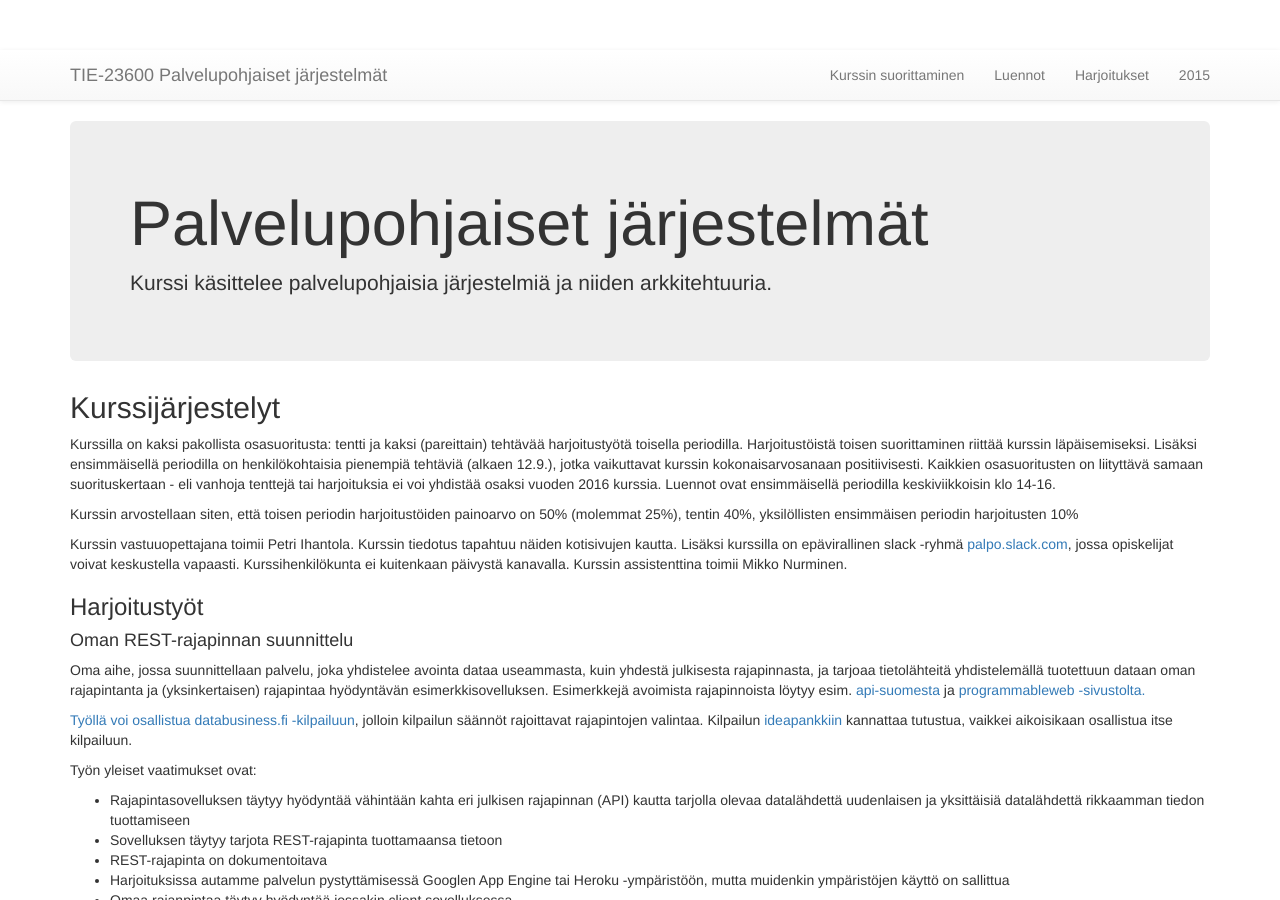
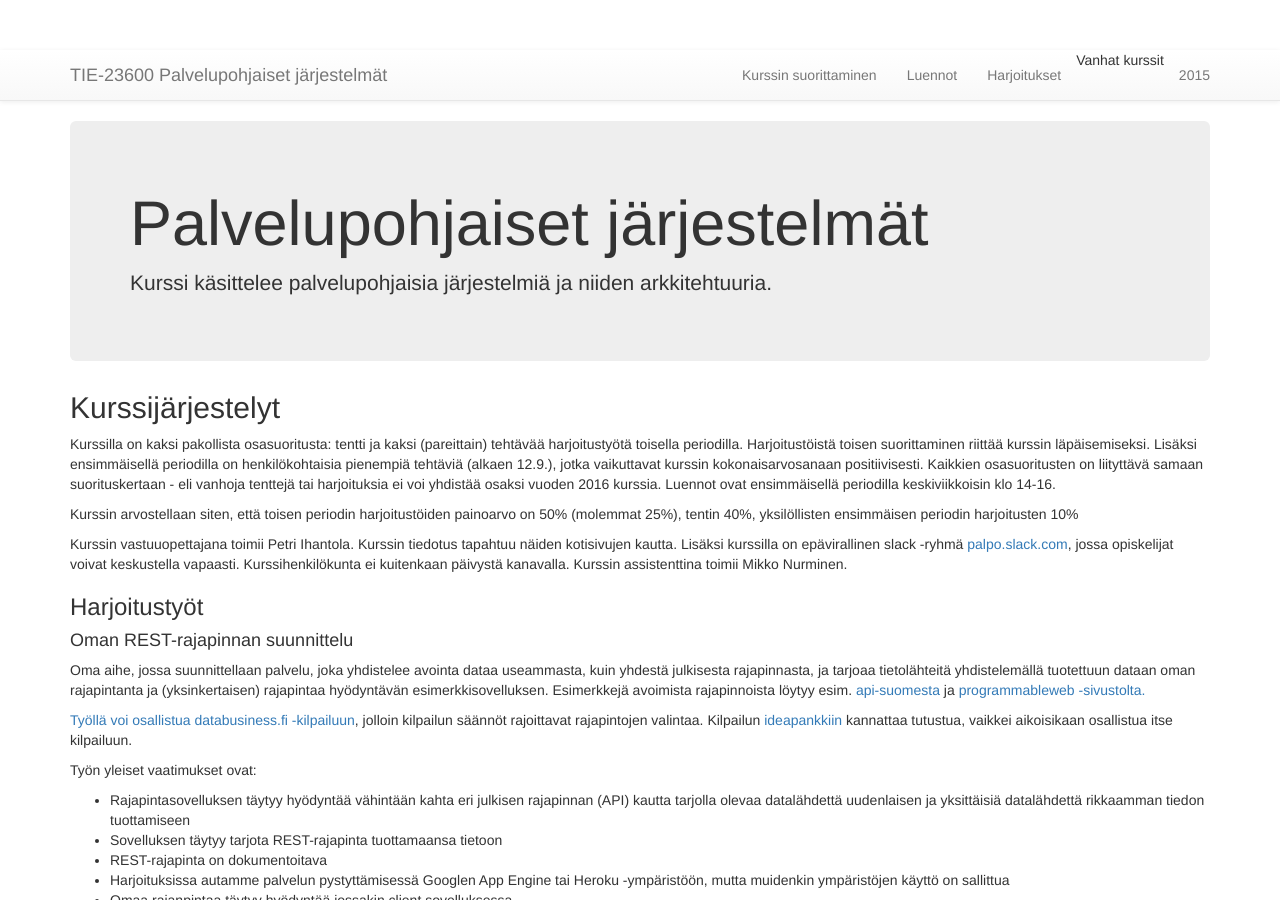
Before and after one commit to Palpo/palpo.github.io, a Jekyll site: the page built from index.html, in a window 1280 px wide and 900 px high. Built offline with Jekyll 4.4.1, drawn with Linux system fonts in a browser that asks for light colours; nearby versions of some CDN libraries.

Commit message:
layout edit for old versions

```diff
--- a/_layouts/default.html
+++ b/_layouts/default.html
@@ -49,9 +49,11 @@
                 <li>
                   <a href="#results">Harjoitukset</a>
                 </li>
+		<li>Vanhat kurssit
                 <li>
                   <a href="./2015.html">2015</a>
                 </li>
+		</li>
               </ul>
           </nav>
         </div>
--- a/_layouts/material.html
+++ b/_layouts/material.html
@@ -31,9 +31,11 @@
                 <li>
                   <a href="#results">Harjoitukset</a>
                 </li>
+		<li>Vanhat kurssit
                 <li>
                   <a href="./2015.html">2015</a>
                 </li>
+		</li>
               </ul>
           </nav>
         </div>
```
